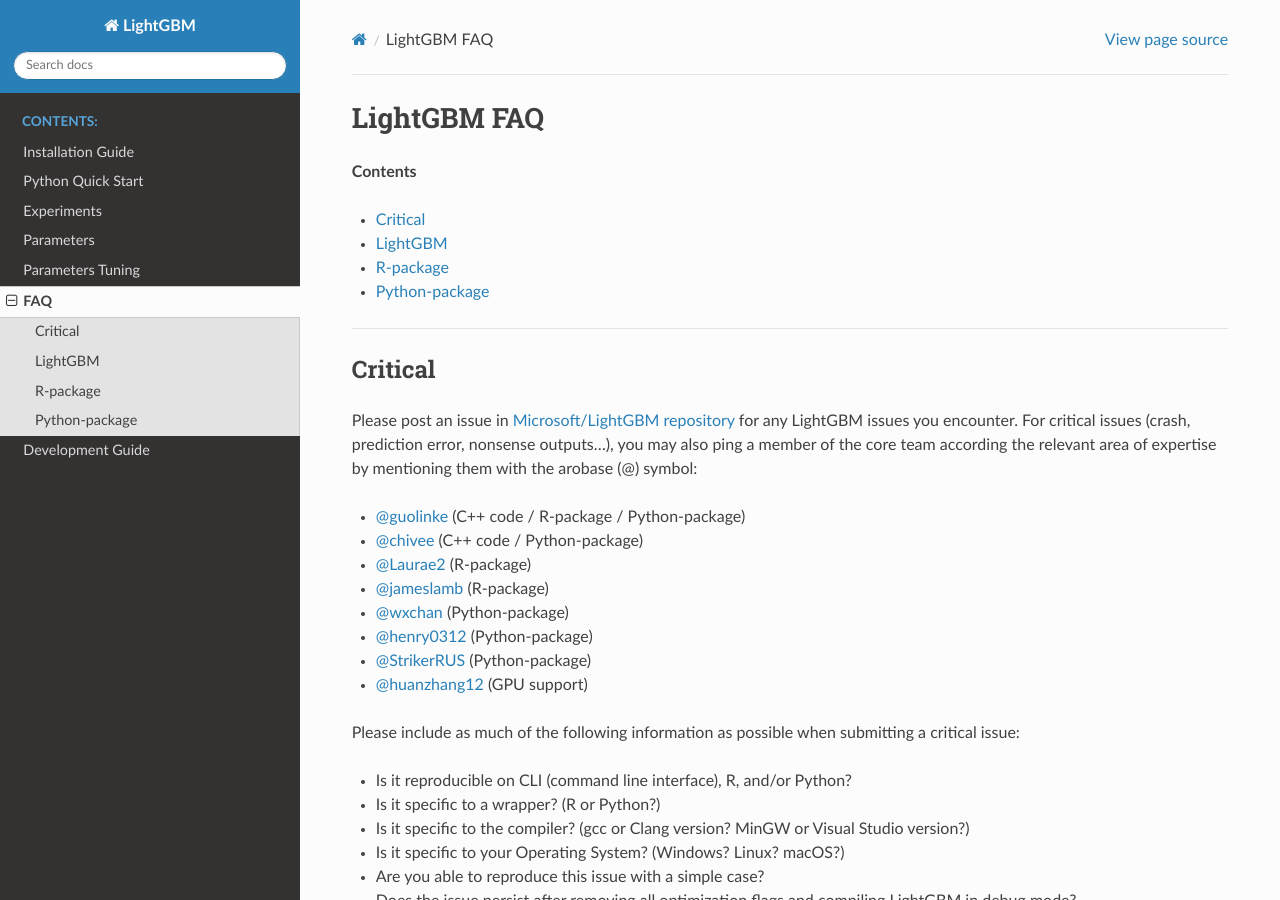
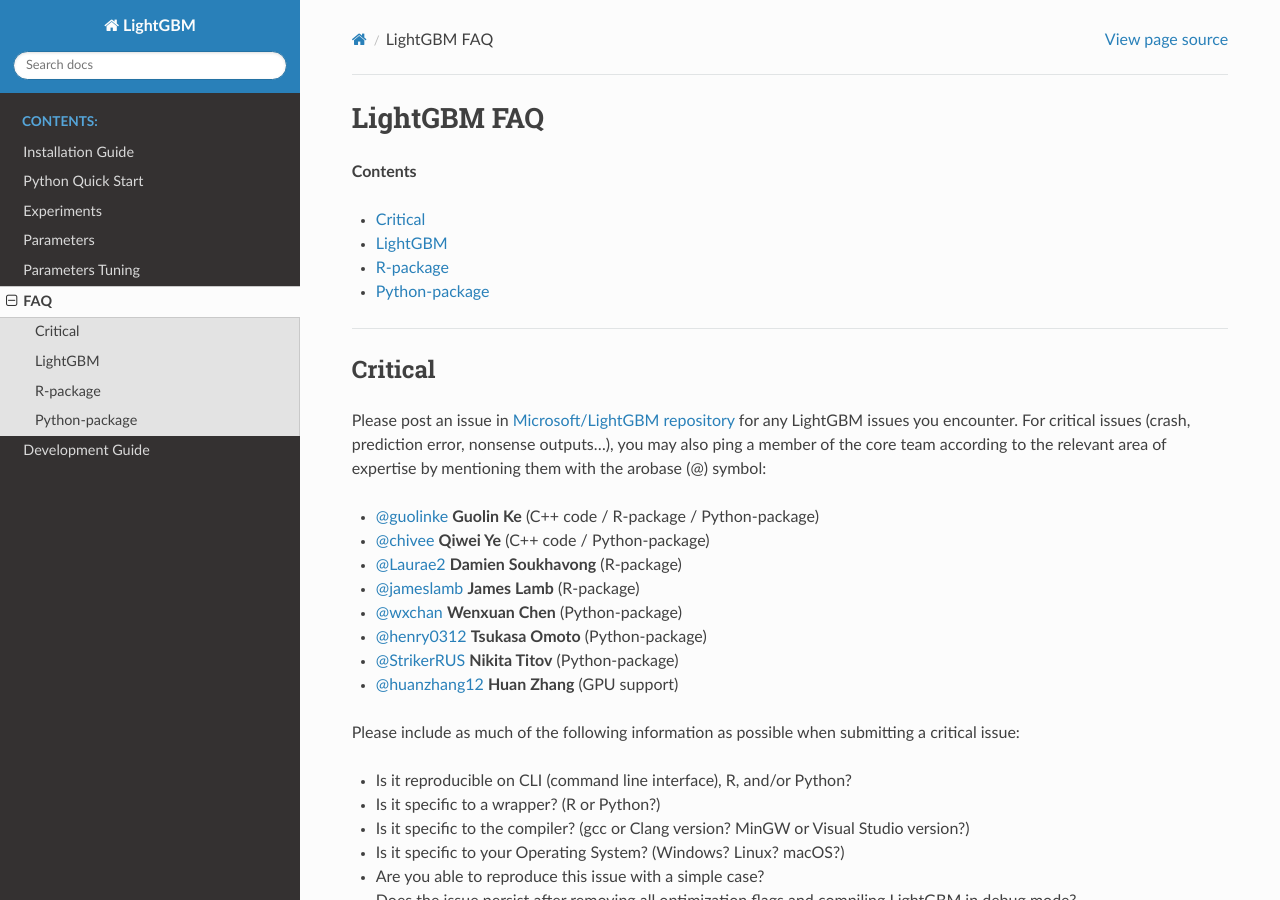
Before and after one commit to microsoft/LightGBM, a Sphinx documentation site: the page built from docs/FAQ.rst, in a window 1280 px wide and 900 px high. Built offline with Sphinx 7.4.7 and the Read the Docs theme 2.0.0, drawn with Linux system fonts in a browser that asks for light colours; pages that are not in the unit, such as notebooks, are missing from menus.

Commit message:
added real names of LightGBM maintainers

```diff
--- a/docs/FAQ.rst
+++ b/docs/FAQ.rst
@@ -18,16 +18,16 @@
 
 Please post an issue in `Microsoft/LightGBM repository <https://github.com/Microsoft/LightGBM/issues>`__ for any
 LightGBM issues you encounter. For critical issues (crash, prediction error, nonsense outputs...), you may also ping a
-member of the core team according the relevant area of expertise by mentioning them with the arobase (@) symbol:
+member of the core team according to the relevant area of expertise by mentioning them with the arobase (@) symbol:
 
--  `@guolinke <https://github.com/guolinke>`__ (C++ code / R-package / Python-package)
--  `@chivee <https://github.com/chivee>`__ (C++ code / Python-package)
--  `@Laurae2 <https://github.com/Laurae2>`__ (R-package)
--  `@jameslamb <https://github.com/jameslamb>`__ (R-package)
--  `@wxchan <https://github.com/wxchan>`__ (Python-package)
--  `@henry0312 <https://github.com/henry0312>`__ (Python-package)
--  `@StrikerRUS <https://github.com/StrikerRUS>`__ (Python-package)
--  `@huanzhang12 <https://github.com/huanzhang12>`__ (GPU support)
+-  `@guolinke <https://github.com/guolinke>`__ **Guolin Ke** (C++ code / R-package / Python-package)
+-  `@chivee <https://github.com/chivee>`__ **Qiwei Ye** (C++ code / Python-package)
+-  `@Laurae2 <https://github.com/Laurae2>`__ **Damien Soukhavong** (R-package)
+-  `@jameslamb <https://github.com/jameslamb>`__ **James Lamb** (R-package)
+-  `@wxchan <https://github.com/wxchan>`__ **Wenxuan Chen** (Python-package)
+-  `@henry0312 <https://github.com/henry0312>`__ **Tsukasa Omoto** (Python-package)
+-  `@StrikerRUS <https://github.com/StrikerRUS>`__ **Nikita Titov** (Python-package)
+-  `@huanzhang12 <https://github.com/huanzhang12>`__ **Huan Zhang** (GPU support)
 
 Please include as much of the following information as possible when submitting a critical issue:
 
```
